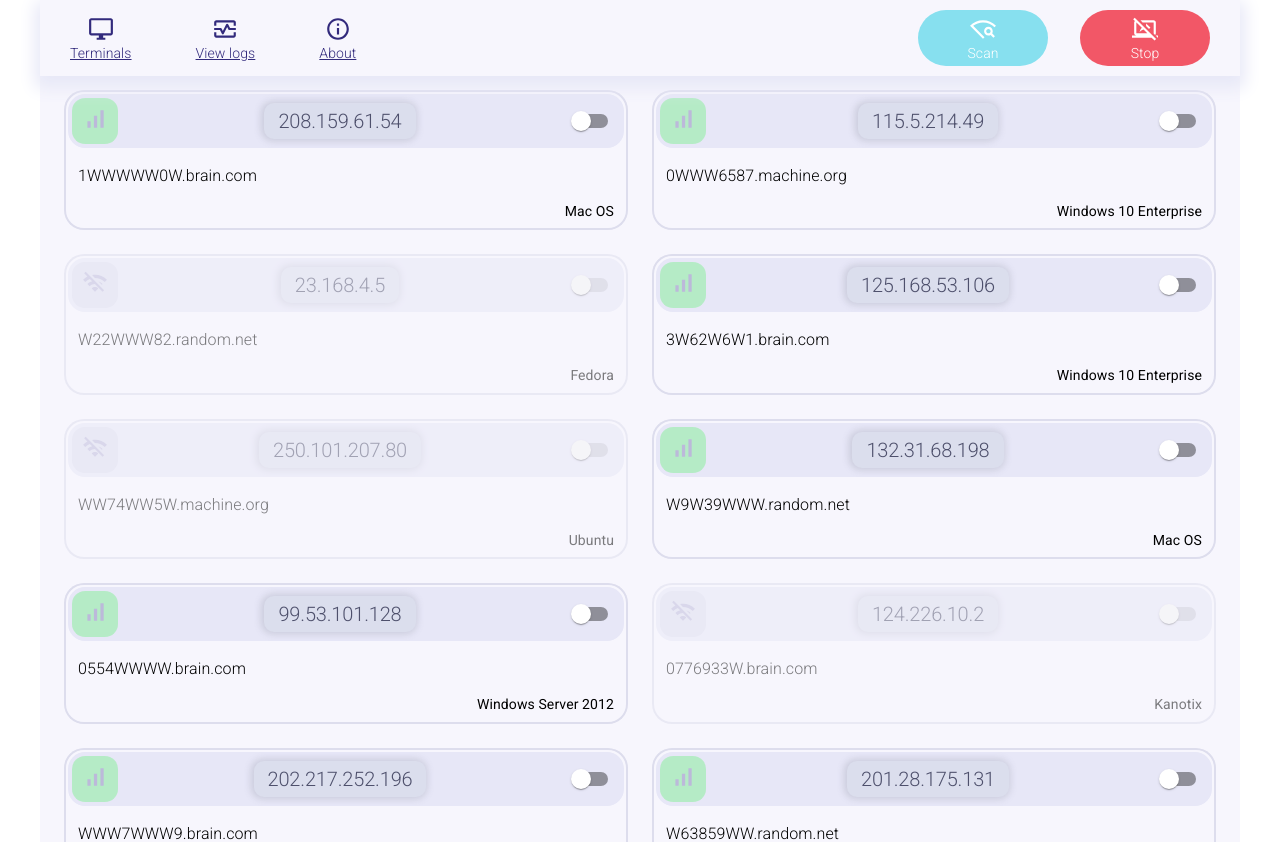
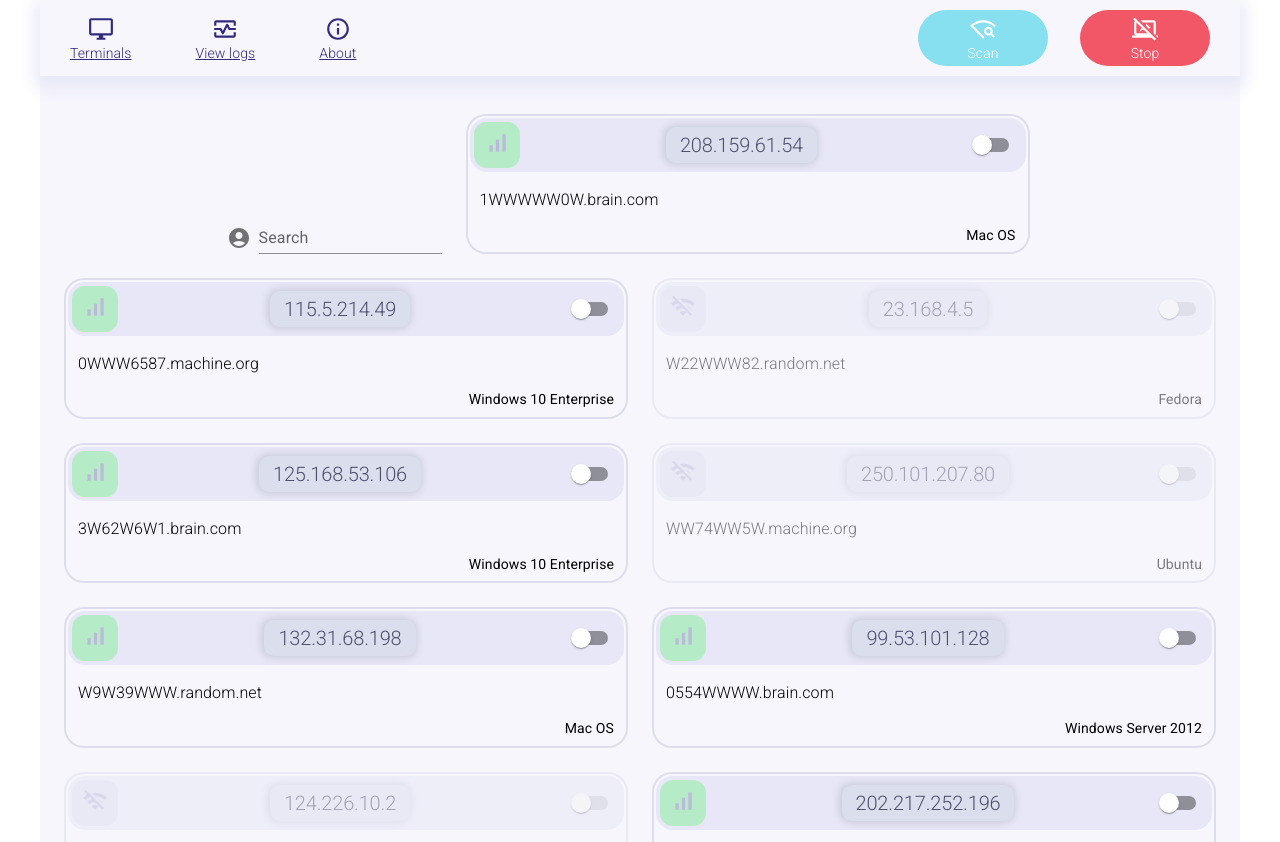
Before and after one commit to AkisKouzinopoulos/terminals-monitoring, a React (Create React App) app: page / in a window 1280 px wide. Shown: the top 842 px of the page. Built offline with nearby package versions, Linux system fonts and the light colour scheme.

Commit message:
filter for search

```diff
--- a/src/components/TerminalsList/TerminalsList.js
+++ b/src/components/TerminalsList/TerminalsList.js
@@ -1,15 +1,49 @@
-import React from 'react';
+import React, { useState } from 'react';
 import Grid from "@mui/material/Grid";
+import Box from '@mui/material/Box';
+import TextField from '@mui/material/TextField';
+import AccountCircle from '@mui/icons-material/AccountCircle';
 import TerminalListItem from "./TerminalListItem/TerminalListItem";
+import { queryAllByAltText } from '@testing-library/react';
 
 const TerminalsList = ({ terminals }) => {
+  const [query, setQuery] = useState('');
+  const [foundTerminals, setFoundTerminals] = useState(terminals);
+
+  const filterQuery = (e) => {
+    const keyword = e.target.value;
+
+    if (keyword !== '') {
+      const results = terminals.filter((terminal) => {
+        return terminal.device.toLowerCase().startsWith(keyword.toLowerCase());
+        // Use the toLowerCase() method to make it case-insensitive
+      });
+      setFoundTerminals(results);
+    } else {
+      setFoundTerminals(terminals);
+      // If the text field is empty, show all users
+    }
+
+    setQuery(keyword);
+  };
+
   return (
     <Grid
       container
       spacing={3}
       justifyContent="center"
-      mt={{xs: 12, sm: 3 }}
+      mt={{ xs: 15, sm: 6 }}
     >
+      <Box sx={{ display: 'flex', alignItems: 'flex-end' }}>
+        <AccountCircle sx={{ color: 'action.active', mr: 1, my: 0.5 }} />
+        <TextField
+          id="searchInput"
+          label="Search"
+          variant="standard"
+          value={query}
+          onChange={filterQuery}
+        />
+      </Box>
       {terminals?.map(terminal => (
         <TerminalListItem
           terminal={terminal}
```
